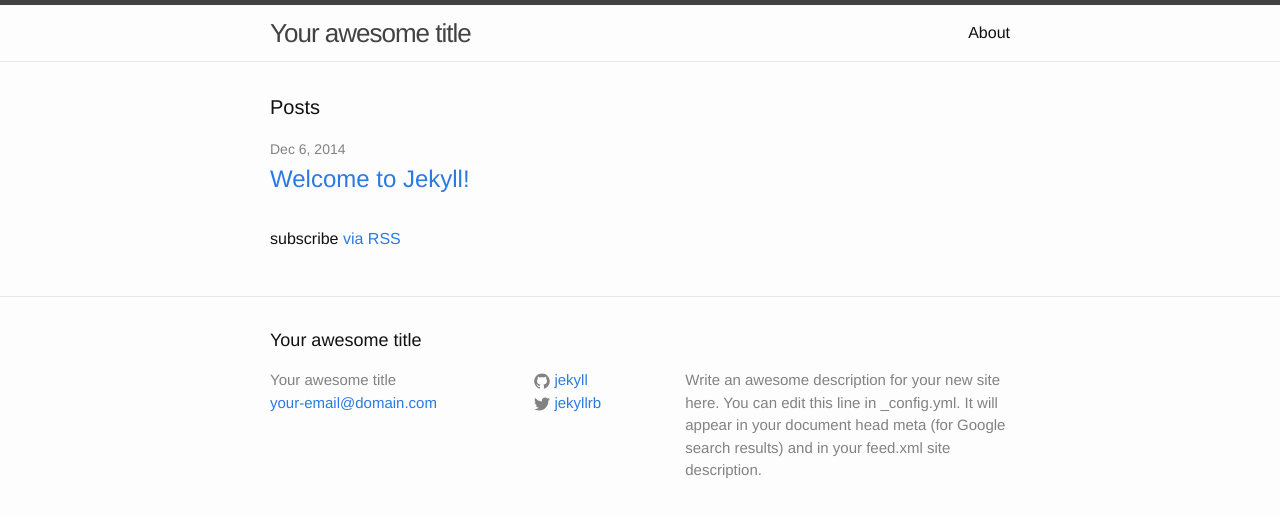
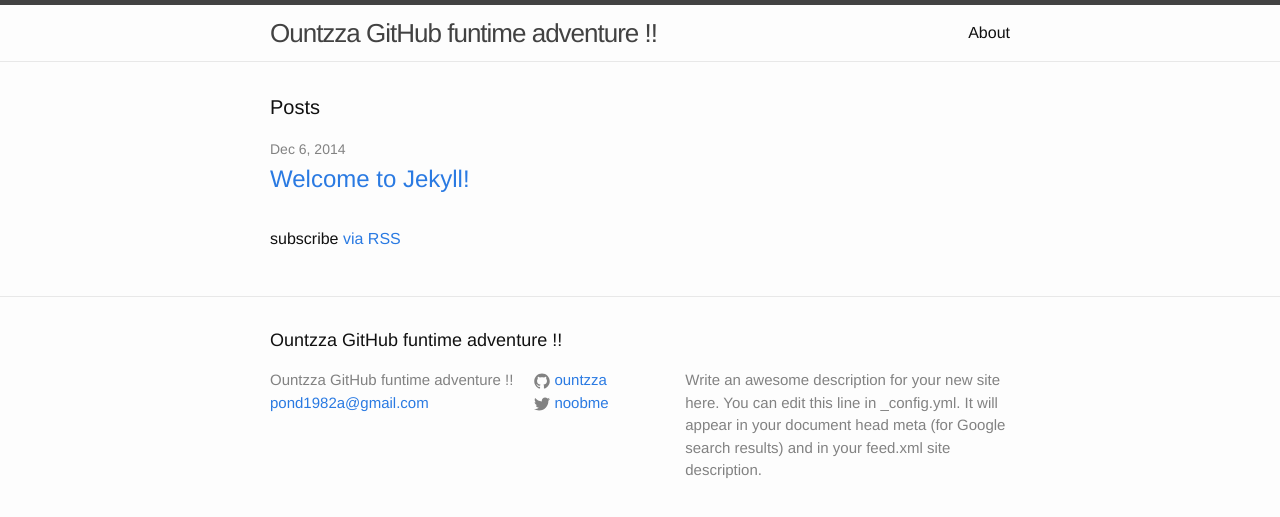
Before and after one commit to ountzza/ountzza.github.io, a Jekyll site: the page built from index.html, in a window 1280 px wide. Shown: the top 517 px of the page. Built offline with Jekyll 4.4.1, drawn with Linux system fonts in a browser that asks for light colours.

Commit message:
add detail in config.yml

```diff
--- a/_config.yml
+++ b/_config.yml
@@ -1,14 +1,14 @@
 # Site settings
-title: Your awesome title
-email: your-email@domain.com
+title: Ountzza GitHub funtime adventure !!
+email: pond1982a@gmail.com
 description: > # this means to ignore newlines until "baseurl:"
   Write an awesome description for your new site here. You can edit this
   line in _config.yml. It will appear in your document head meta (for
   Google search results) and in your feed.xml site description.
 baseurl: "" # the subpath of your site, e.g. /blog/
-url: "http://yourdomain.com" # the base hostname & protocol for your site
-twitter_username: jekyllrb
-github_username:  jekyll
+url: "pondd.me" # the base hostname & protocol for your site
+twitter_username: noobme
+github_username:  ountzza
 
 # Build settings
 markdown: kramdown
```
